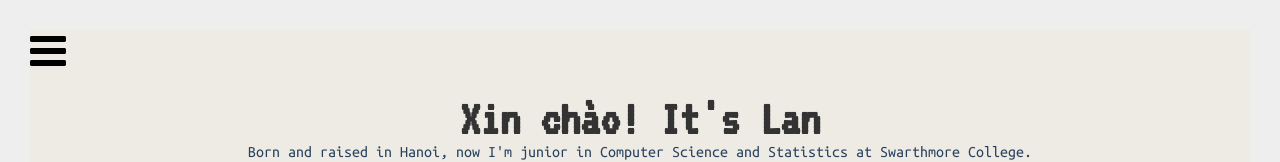
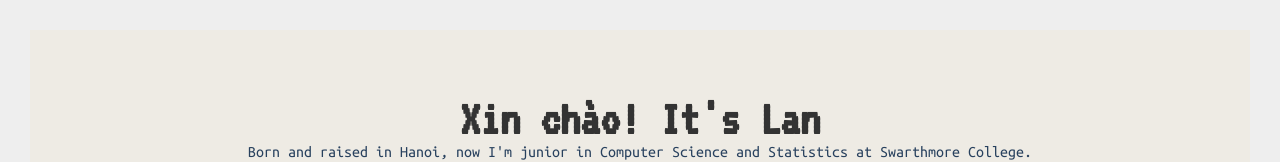
Before and after one commit to lngoquy1/old_website, a plain HTML site: page index.html in a window 1280 px wide. Shown: the top 162 px of the page. Drawn offline with Linux system fonts and the light colour scheme.

Commit message:
hide navbar

```diff
--- a/index.html
+++ b/index.html
@@ -61,7 +61,7 @@
       <!--   Content -->
       <div class='content'>
         <!-- Navigation button  -->
-        <a class='navbutton'></a>
+        <!-- <a class='navbutton'></a> -->
 
         <div id='intro'>
           <div class='cta container'>
```
